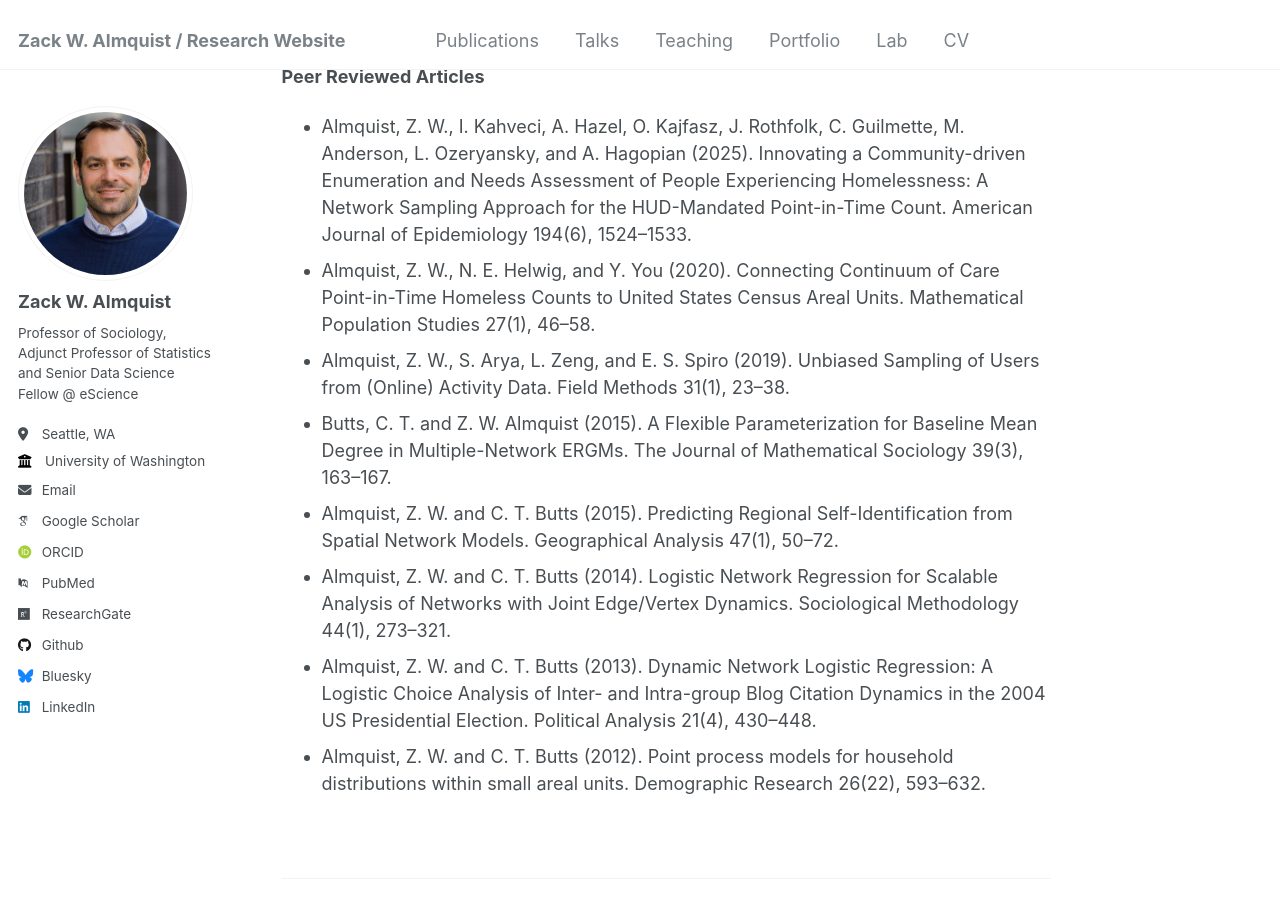
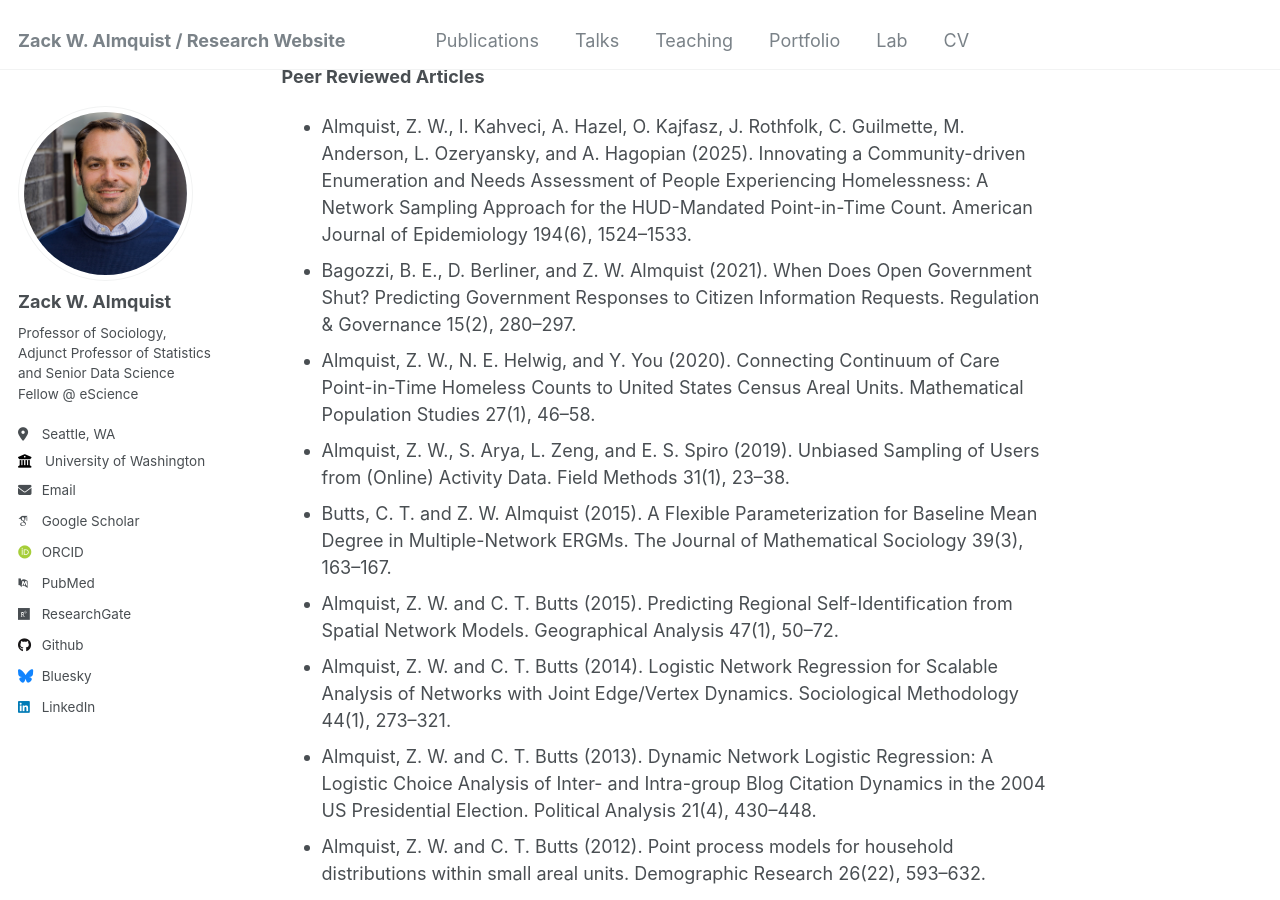
Before and after one commit to zalmquist/zalmquist.github.io, a Jekyll site: the page built from _portfolio/portfolio-5.md, in a window 1280 px wide and 900 px high, scrolled down 1057 px. Built offline with Jekyll 4.4.1, drawn with Linux system fonts in a browser that asks for light colours; some web fonts are replaced.

Commit message:
Add 'When does open government shut?' to portfolio-5 Applied Methods
Places the last uncategorized publication; all publications now appear in
at least one portfolio section.

Co-Authored-By: Claude Opus 4.8 (1M context) <noreply@anthropic.com>

```diff
--- a/_portfolio/portfolio-5.md
+++ b/_portfolio/portfolio-5.md
@@ -33,6 +33,7 @@ Journal of Statistical Software 37(6), 1–31.
 * Almquist, Z. W., I. Kahveci, A. Hazel, O. Kajfasz, J. Rothfolk, C. Guilmette, M. Anderson, L. Ozeryansky, and
 A. Hagopian (2025). Innovating a Community-driven Enumeration and Needs Assessment of People Experiencing Homelessness: A Network Sampling Approach for the HUD-Mandated Point-in-Time Count.
 American Journal of Epidemiology 194(6), 1524–1533.
+* Bagozzi, B. E., D. Berliner, and Z. W. Almquist (2021). When Does Open Government Shut? Predicting Government Responses to Citizen Information Requests. Regulation & Governance 15(2), 280–297.
 * Almquist, Z. W., N. E. Helwig, and Y. You (2020). Connecting Continuum of Care Point-in-Time Homeless
 Counts to United States Census Areal Units. Mathematical Population Studies 27(1), 46–58.
 * Almquist, Z. W., S. Arya, L. Zeng, and E. S. Spiro (2019). Unbiased Sampling of Users from (Online) Activity
```
